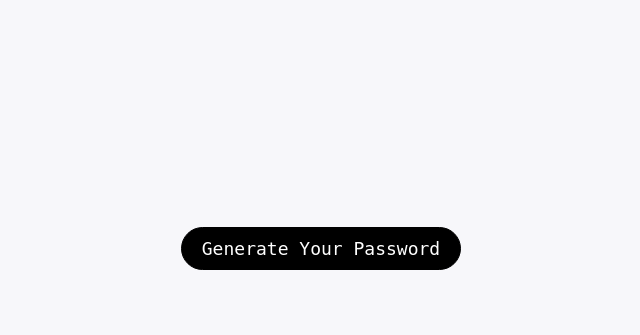
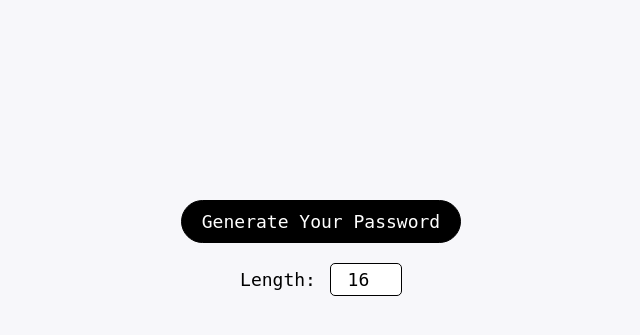
Before and after one commit to i0Ek3/rpg, a Flask app: page / in a window 1280 px wide. Shown: the part 152-487 px from the top of the page, without its empty margins (319-959 px from the left). Run offline with Flask 3, Linux system fonts and the light colour scheme.

Commit message:
feat: support specified password length

```diff
--- a/app.py
+++ b/app.py
@@ -54,11 +54,20 @@ def genpwd_by(choice, length=None):
 @app.route("/", methods=["GET", "POST"])
 def home():
     if request.method == "POST":
+        try:
+            length = int(request.form.get("length", 16))
+            if length < 8:
+                length = 8
+            elif length > 20:
+                length = 20
+        except ValueError:
+            length = 16
+
         # 每种类型生成5个密码
-        pwda_list = [genpwd() for _ in range(5)]
-        pwdb_list = [genpwd_by(CHOICE_MIX) for _ in range(5)]
-        pwdc_list = [genpwd_by(CHOICE_DIG) for _ in range(5)]
-        pwdd_list = [genpwd_by(CHOICE_LET) for _ in range(5)]
+        pwda_list = [genpwd(length) for _ in range(5)]
+        pwdb_list = [genpwd_by(CHOICE_MIX, length) for _ in range(5)]
+        pwdc_list = [genpwd_by(CHOICE_DIG, length) for _ in range(5)]
+        pwdd_list = [genpwd_by(CHOICE_LET, length) for _ in range(5)]
 
         # 构建分组数据（包含类别名称和对应密码列表，更友好）
         password_groups = [
@@ -68,7 +77,7 @@ def home():
             {"name": "纯字母", "passwords": pwdd_list},
         ]
         # 传递分组数据给模板（替换原来的password_list）
-        return render_template(HTML_TEMPLATE, password_groups=password_groups)
+        return render_template(HTML_TEMPLATE, password_groups=password_groups, length=length)
 
     return render_template(HTML_TEMPLATE)
 
--- a/templates/index.html
+++ b/templates/index.html
@@ -74,8 +74,14 @@
 </head>
 
 <body>
-    <form action="/" method="POST">
+    <form action="/" method="POST" style="display: flex; flex-direction: column; align-items: center;">
         <button class="generate-button" type="submit">Generate Your Password</button>
+        <div style="margin-bottom: 10px; margin-top: 10px;">
+            <label for="length"
+                style="font-family: 'IBM Plex Mono', monospace; font-size: large; margin-right: 10px;">Length:</label>
+            <input type="number" id="length" name="length" min="8" max="20" value="{{ length|default(16) }}"
+                style="font-family: 'IBM Plex Mono', monospace; font-size: large; padding: 5px; border: 1px solid #000000; border-radius: 5px; width: 60px; text-align: center;">
+        </div>
     </form>
 
     {% if password_groups %}
```
